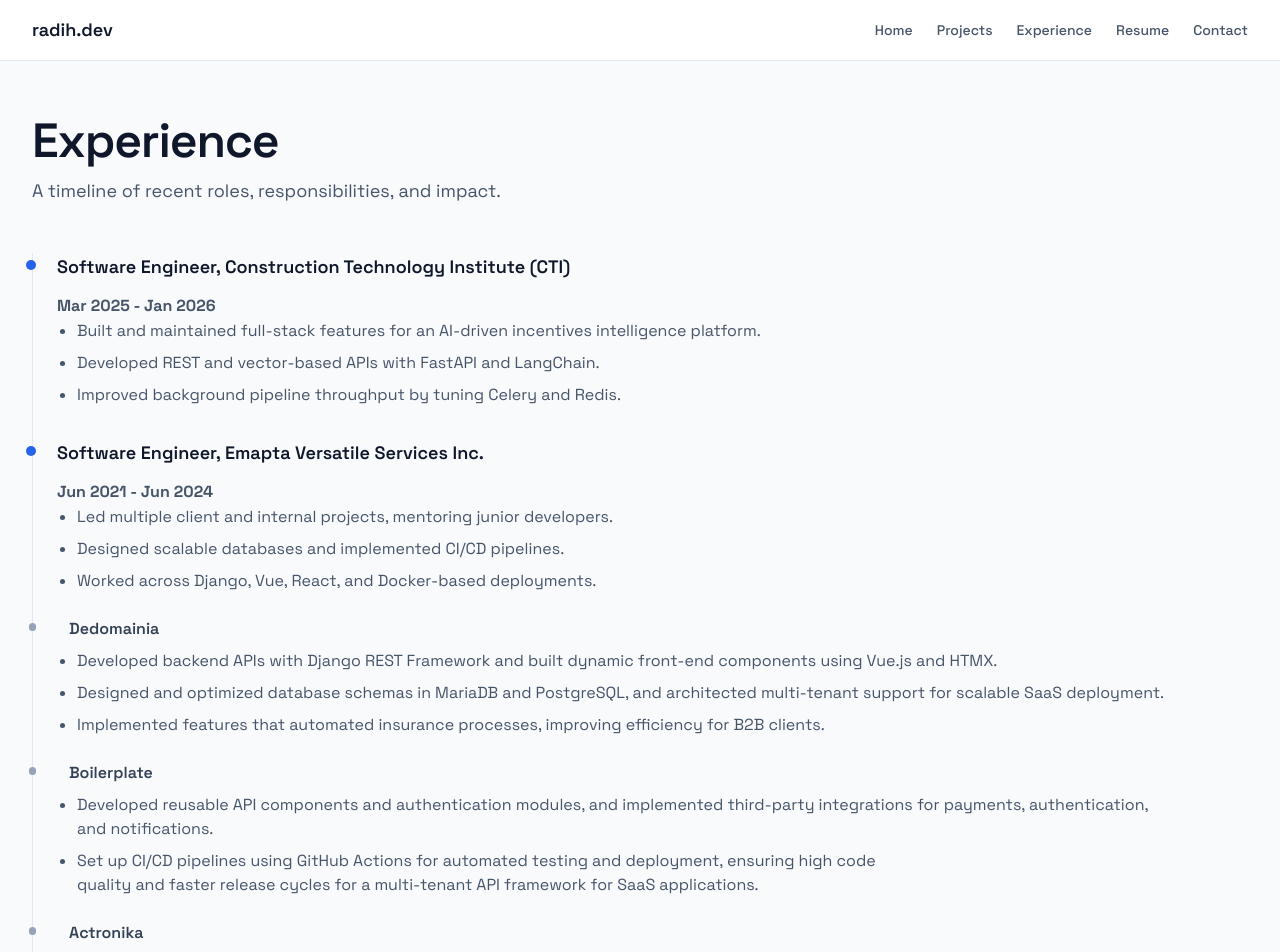
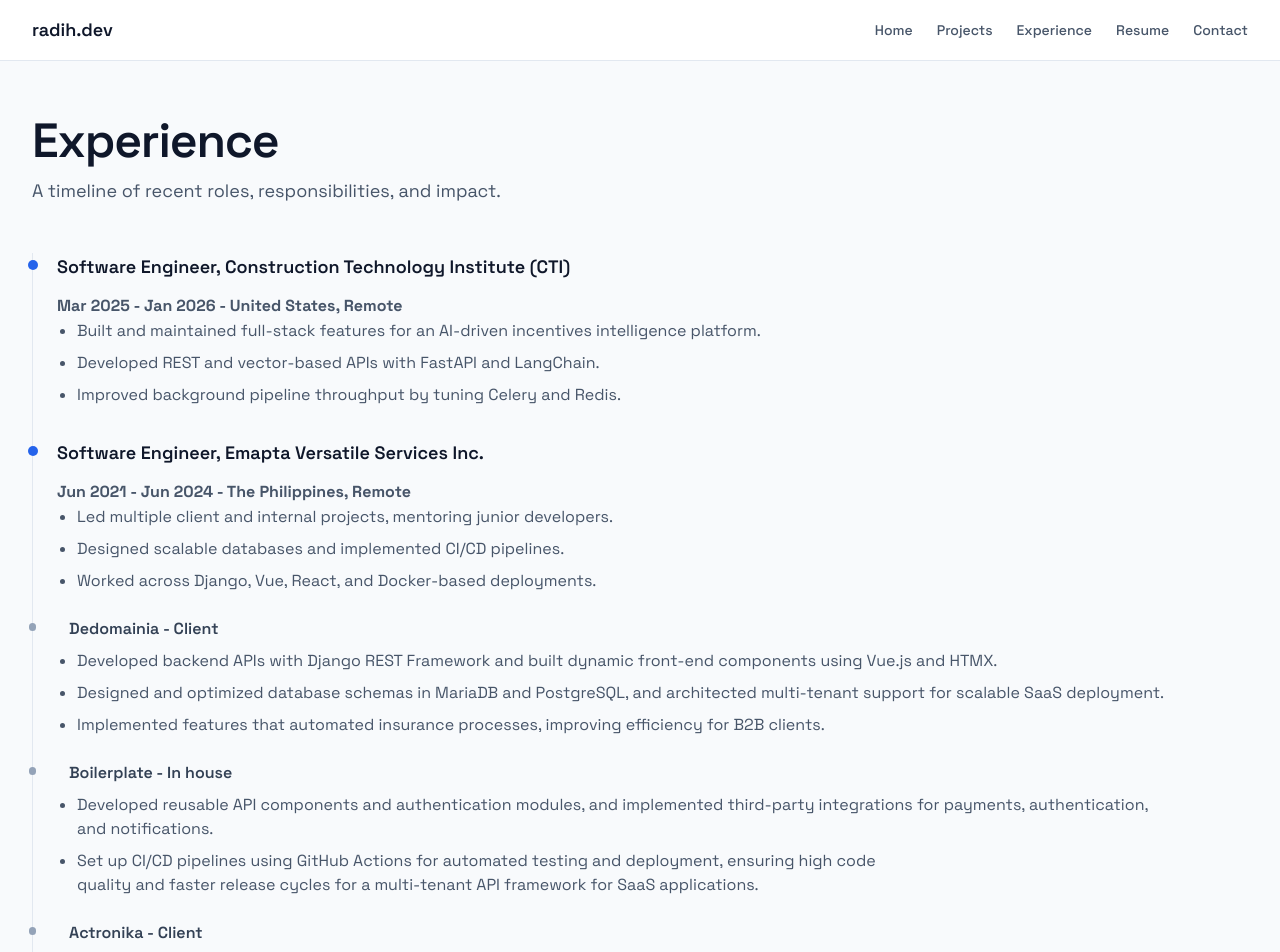
Before and after one commit to bsnman/radih.dev, a Vue app: page /experience in a window 1280 px wide. Shown: the top 952 px of the page. Built offline with nearby package versions, Linux system fonts and the light colour scheme.

Commit message:
Add project type

```diff
--- a/src/content/work-experience.md
+++ b/src/content/work-experience.md
@@ -1,6 +1,6 @@
 ### Software Engineer, Construction Technology Institute (CTI)
 
-**Mar 2025 - Jan 2026**
+**Mar 2025 - Jan 2026 - United States, Remote**
 
 - Built and maintained full-stack features for an AI-driven incentives intelligence platform.
 - Developed REST and vector-based APIs with FastAPI and LangChain.
@@ -8,33 +8,33 @@
 
 ### Software Engineer, Emapta Versatile Services Inc.
 
-**Jun 2021 - Jun 2024**
+**Jun 2021 - Jun 2024 - The Philippines, Remote**
 
 - Led multiple client and internal projects, mentoring junior developers.
 - Designed scalable databases and implemented CI/CD pipelines.
 - Worked across Django, Vue, React, and Docker-based deployments.
 
-#### Dedomainia
+#### Dedomainia - Client
 
 - Developed backend APIs with Django REST Framework and built dynamic front-end components using Vue.js and HTMX.
 - Designed and optimized database schemas in MariaDB and PostgreSQL, and architected multi-tenant support for scalable SaaS deployment.
 - Implemented features that automated insurance processes, improving efficiency for B2B clients.
 
-#### Boilerplate
+#### Boilerplate - In house
 
 - Developed reusable API components and authentication modules, and implemented third-party integrations for payments, authentication,
   and notifications.
 - Set up CI/CD pipelines using GitHub Actions for automated testing and deployment, ensuring high code
   quality and faster release cycles for a multi-tenant API framework for SaaS applications.
 
-#### Actronika
+#### Actronika - Client
 
 - Developed a desktop application with React and Electron, integrating Stripe for payments and Firebase for authentication.
 - Managed asset storage and synchronization across devices using Google Storage, enhancing the user experience for a VR Gear sound effect modification tool.
 
 ### Front End Developer, Mynd Consulting
 
-**Apr 2017 - Jun 2021**
+**Apr 2017 - Jun 2021 - The Philippines**
 
 - Built responsive web apps and CMS modules with Vue.js.
 - Integrated analytics and collaborated with design teams on UX.
--- a/src/style.css
+++ b/src/style.css
@@ -65,7 +65,7 @@
   .timeline h3::before {
     content: '';
     position: absolute;
-    left: -31px;
+    left: -29px;
     top: 0.45rem;
     width: 0.6rem;
     height: 0.6rem;
```
